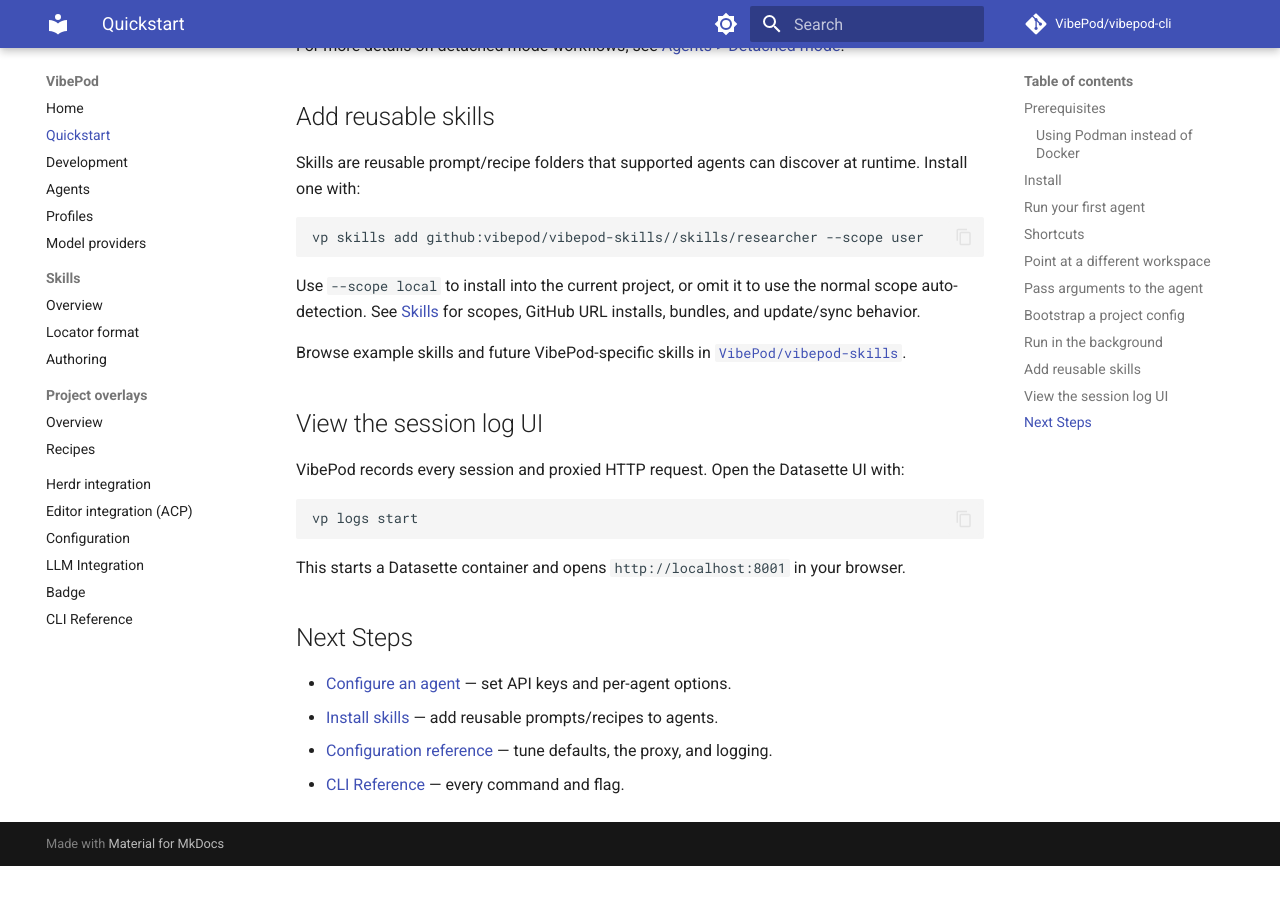
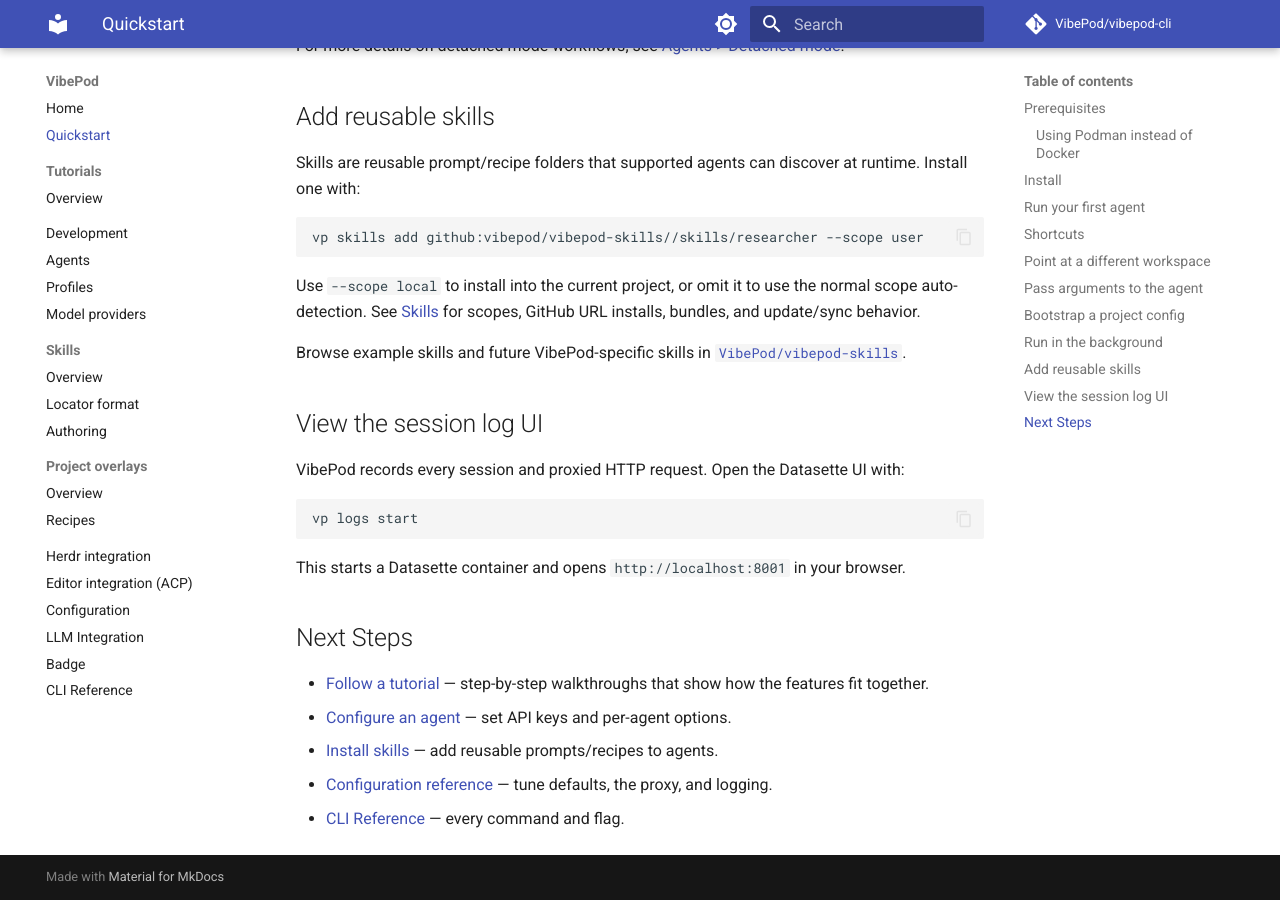
Before and after one commit to VibePod/vibepod-cli, an MkDocs documentation site: the page built from docs/quickstart.md, in a window 1280 px wide and 900 px high, scrolled down 3712 px. Built offline with MkDocs 1.6.1 and Material for MkDocs 9.7.7, drawn with Linux system fonts in a browser that asks for light colours; comment, search, counter and statistics services are not loaded; before the commit the page ends 4578 px from its top, so only the background shows below that.

Commit message:
Add a Tutorials section to the docs

```diff
--- a/docs/quickstart.md
+++ b/docs/quickstart.md
@@ -253,6 +253,7 @@
 
 ## Next Steps
 
+- [Follow a tutorial](tutorials/index.md) — step-by-step walkthroughs that show how the features fit together.
 - [Configure an agent](agents/index.md) — set API keys and per-agent options.
 - [Install skills](skills/index.md) — add reusable prompts/recipes to agents.
 - [Configuration reference](configuration.md) — tune defaults, the proxy, and logging.
--- a/mkdocs.yml
+++ b/mkdocs.yml
@@ -50,6 +50,8 @@
 nav:
   - Home: index.md
   - Quickstart: quickstart.md
+  - Tutorials:
+      - Overview: tutorials/index.md
   - Development: development.md
   - Agents: agents/index.md
   - Profiles: profiles.md
```
Also changed, not shown: docs/index.md (+1 -0 lines), docs/tutorials/index.md (added, +21 -0 lines).
